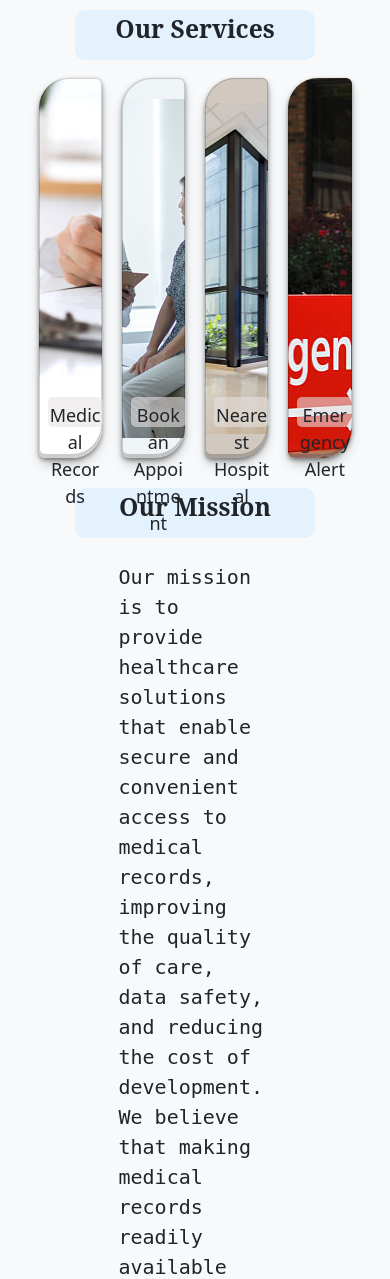
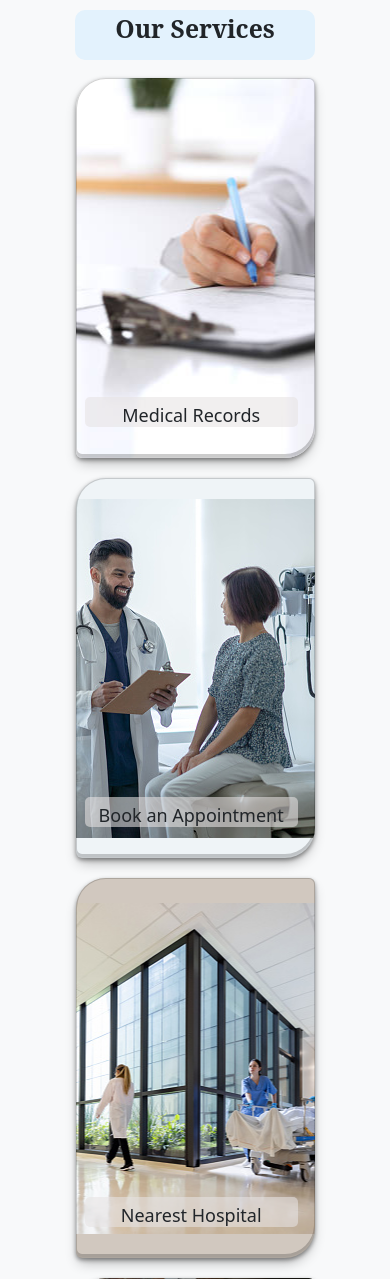
Before and after one commit to Alausa2001/Salvator, a Flask app: page / in a window 390 px wide. Shown: the part 56-1335 px from the top of the page. Run offline with Flask 2, Linux system fonts and the light colour scheme; some libraries are stand-ins or nearby versions.

Commit message:
homepage content responsive

```diff
--- a/web_app/static/styles.css
+++ b/web_app/static/styles.css
@@ -43,7 +43,19 @@ section {
     height: 400px;
 
 }
-
+@media screen and (max-width: 650px) {
+  #service_content {
+    flex-direction: column;
+    justify-content: center;
+    width: 70%;
+    height: 1600px;
+    margin: 0 auto;
+  }
+  .card {
+    height: 400px;
+    margin-bottom: 20px;
+  }
+}
 
 
 /* Frames  */
```
